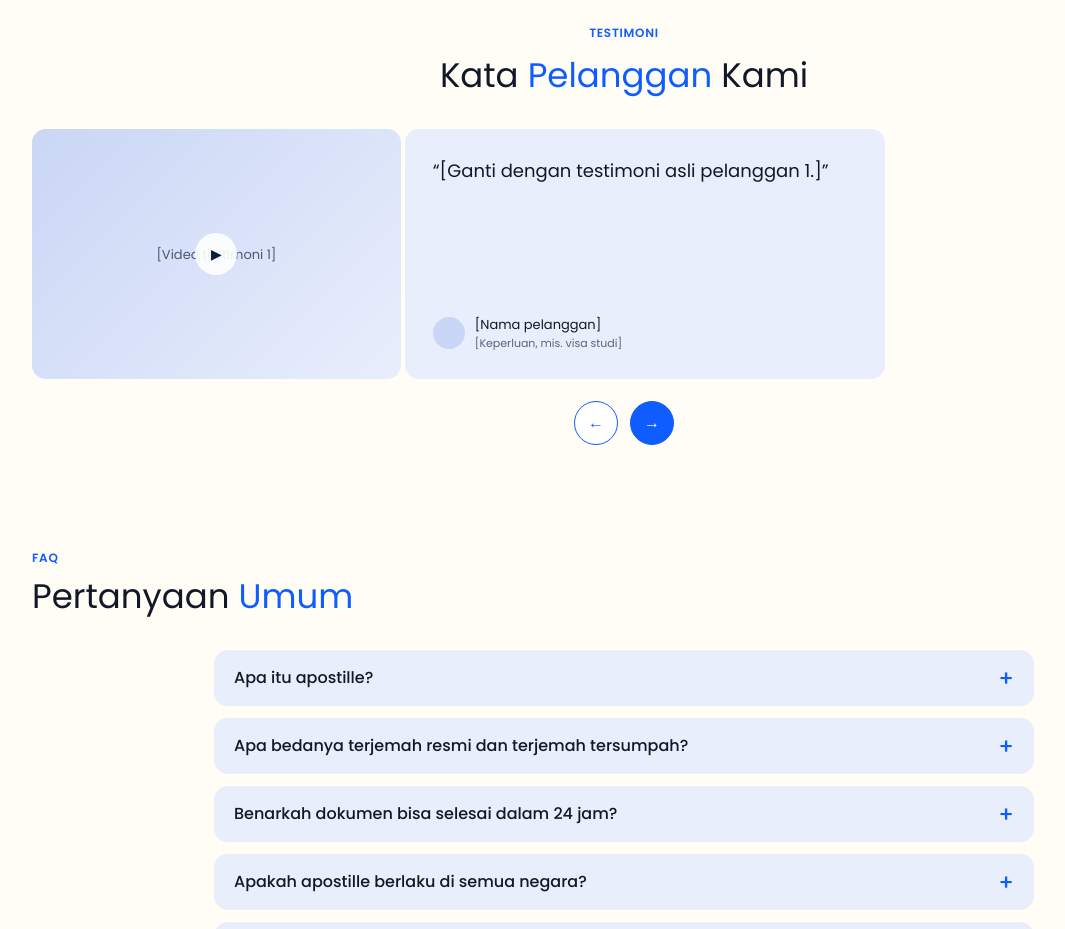
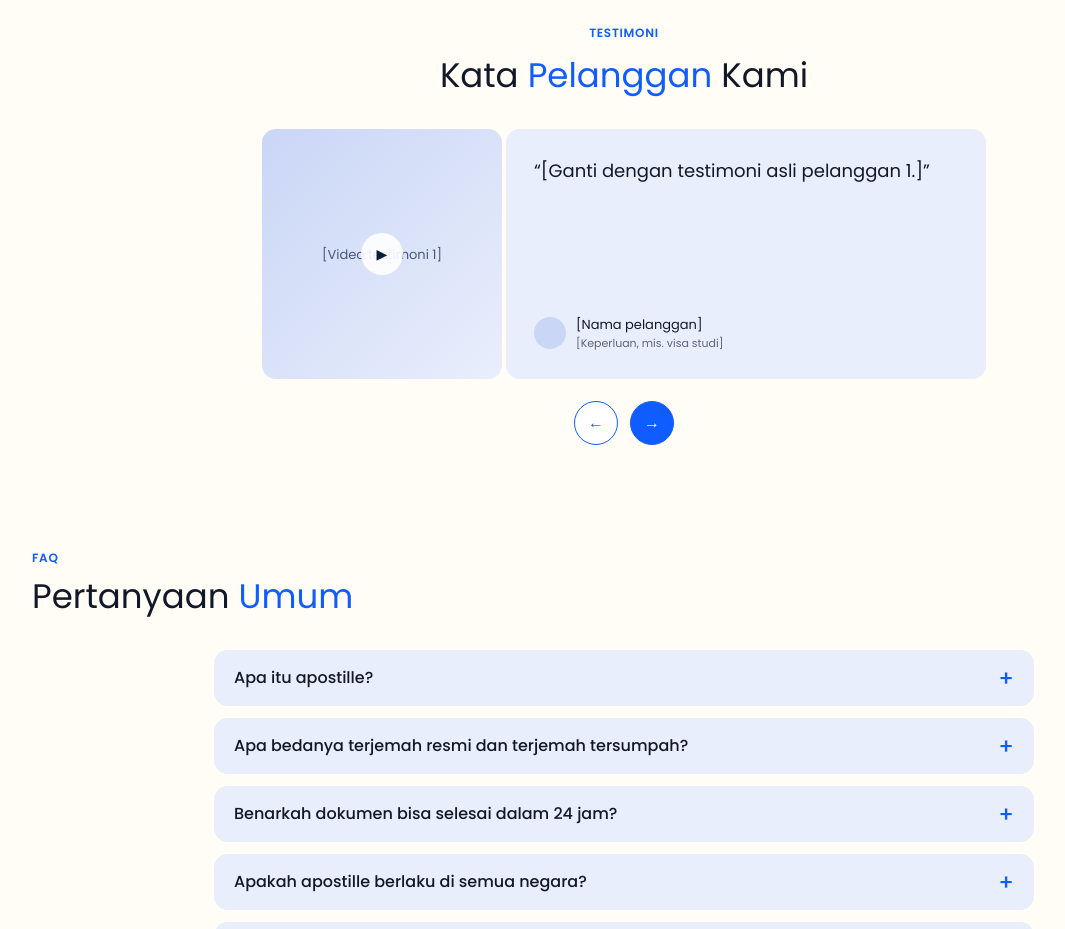
Before and after one commit to jasaapostilletuba/web-jasaapostille, a plain HTML site: page index.html in a window 1280 px wide. Shown: the part 2740-3669 px from the top of the page, without its empty margins (16-1081 px from the left). Drawn offline with Linux system fonts and the light colour scheme.

Commit message:
Center testimonial card group
Co-authored-by: Copilot <223556219+Copilot@users.noreply.github.com>

```diff
--- a/css/style.css
+++ b/css/style.css
@@ -124,7 +124,7 @@ img{max-width:100%;display:block}
 /* Testimonials */
 .testi{padding:48px 48px 56px;text-align:center}
 .testi h2{margin:6px 0 28px;font-size:clamp(24px,3.2vw,34px);font-weight:400}
-.testi-grid{display:grid;grid-template-columns:1fr 2.2fr;gap:4px;text-align:left;align-items:center}
+.testi-grid{display:grid;grid-template-columns:240px 480px;gap:4px;width:100%;max-width:724px;margin-inline:auto;text-align:left;align-items:center}
 .vid{position:relative;height:250px}
 .quote{width:100%;max-width:480px;margin-inline:0;background:var(--soft);border-radius:var(--radius);padding:28px;display:flex;flex-direction:column;justify-content:space-between;gap:20px;min-height:250px}
 .quote blockquote{margin:0}
```
